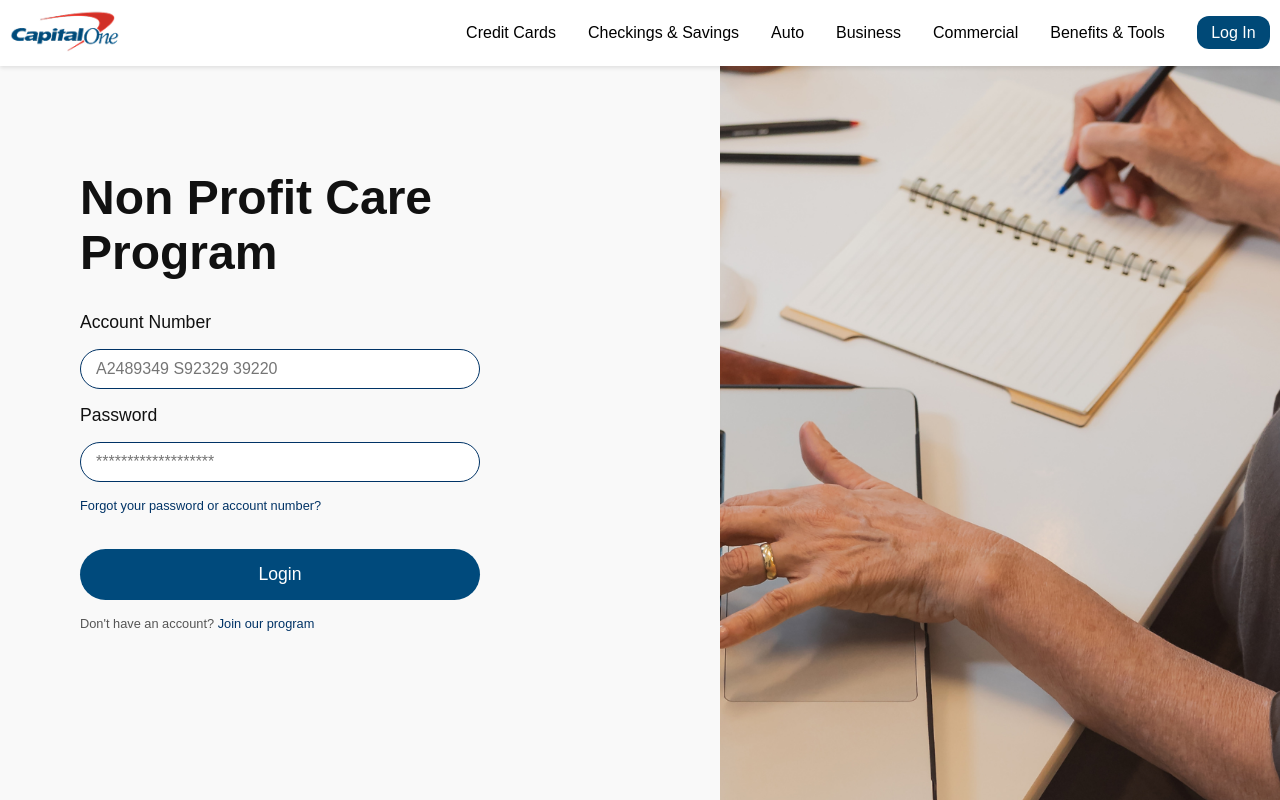
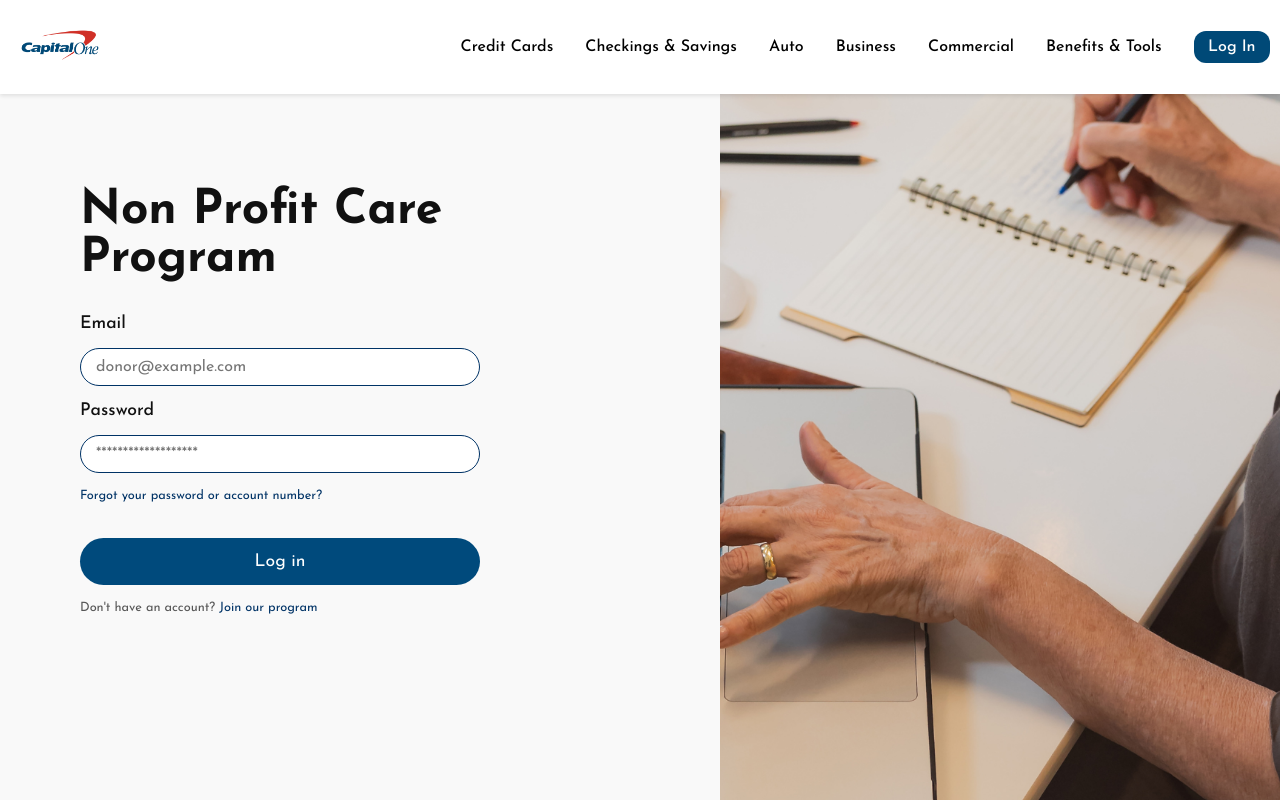
Before and after one commit to DGoyoS/hack25, a React (Create React App) app in the folder hack25/: page /login in a window 1280 px wide. Built offline with nearby package versions, Linux system fonts and the light colour scheme.

Commit message:
Log in
Log in compara con users.json

```diff
--- a/hack25/src/App.js
+++ b/hack25/src/App.js
@@ -1,20 +1,18 @@
 import React from "react";
 import { Routes, Route, Link } from "react-router-dom";
 import Home from "./HomePage/HomePageONG";
-import Page1 from "./Page1";
 import InfoNGO from "./InfoNGO/InfoNGO";
 import RegisterNGO from "./Register/RegisterNGO";
 import Login from "./Login/Login";
 import RegisterDonor from "./Register/RegisterDonor";
 import SelectPage from "./Select/Select";
+import PageCauses from "./PageCauses/PageCauses";
 
-import PageCauses from "./PageCauses/PageCauses";
 function App() {
   return (
     <div>
       <Routes>
         <Route path="/" element={<Home />} />
-        <Route path="/page1" element={<Page1 />} />
         <Route path="/InfoNGO" element={<InfoNGO />} />
         <Route path="/register-non-profit" element={<RegisterNGO />} />
         <Route path="/register" element={<RegisterDonor />} />
--- a/hack25/src/HomePage/HomePageONG.css
+++ b/hack25/src/HomePage/HomePageONG.css
@@ -1,3 +1,11 @@
+* {
+  font-family: 'Josefin Sans', sans-serif;
+}
+
+.spacer {
+  height: 100px;
+}
+
 .home-container {
   text-align: center;
 }
--- a/hack25/src/HomePage/HomePageONG.js
+++ b/hack25/src/HomePage/HomePageONG.js
@@ -7,6 +7,7 @@
   return (
     <>
       <Navbar />
+      <div className="spacer"></div>
       <div className="home-container">
         <div className="home-text-content">
           <h1 className="home-title">We know you care</h1>
--- a/hack25/src/InfoNGO/InfoNGO.css
+++ b/hack25/src/InfoNGO/InfoNGO.css
@@ -1,3 +1,7 @@
+* {
+  font-family: 'Josefin Sans', sans-serif;
+}
+
 .info-container {
   width: 90%;
   margin: 0 auto;
--- a/hack25/src/Login/Login.css
+++ b/hack25/src/Login/Login.css
@@ -1,6 +1,6 @@
 * {
   box-sizing: border-box;
-  font-family: 'Poppins', sans-serif;
+  font-family: 'Josefin Sans', sans-serif;
 }
 
 body {
--- a/hack25/src/Login/Login.js
+++ b/hack25/src/Login/Login.js
@@ -1,41 +1,73 @@
-import { Link } from "react-router-dom";
+import { Link, useNavigate } from "react-router-dom";
 import './Login.css';
 import Navbar from "../Navigation/Navbar";
+import users from "../users.json";
+import { useState } from "react";
 
 export default function Login() {
+
+  const [email, setEmail] = useState("");
+  const [password, setPassword] = useState("");
+  const navigate = useNavigate();
+
+  const handleSubmit = (e) => {
+    e.preventDefault();
+
+    // Buscar usuario con las credenciales dadas
+    const user = users.find(
+      (u) => u.email === email && u.password === password
+    );
+
+    if (!user) {
+      alert("Invalid email or password");
+      return;
+    }
+
+    // Redirigir según el valor de "money"
+    if (user.money === "1") {
+      navigate("/causes");  // Ruta si tiene dinero
+    } else {
+      navigate("/");  // Ruta si no tiene dinero
+    }
+  };
+
+
   return (
     <>
       <Navbar />
-      <div class="container">
-        <div class="left-section">
+      <div className="container">
+        <div className="left-section">
           <h1>Non Profit Care <br /> Program</h1>
 
-          <form id="loginForm">
-            <label for="accountNumber">Account Number</label>
+          <form id="loginForm" onSubmit={handleSubmit}>
+            <label htmlFor="accountNumber">Email</label>
             <input
               type="text"
               id="accountNumber"
-              placeholder="A2489349 S92329 39220"
+              placeholder="donor@example.com"
+              value={email}
+              onChange={(e) => setEmail(e.target.value)}
             />
 
-            <label for="password">Password</label>
+            <label htmlFor="password">Password</label>
             <input
               type="password"
               id="password"
               placeholder="*******************"
+              value={password}
+              onChange={(e) => setPassword(e.target.value)}
             />
             <small><a href="#">Forgot your password or account number?</a></small>
 
-            <button type="submit">Login</button>
+            <button type="submit">Log in</button>
             <small>
-              Don't have an account? <a href="#"></a>
-              <Link to="/select">Join our program</Link>
+              Don't have an account? <Link to="/select">Join our program</Link>
             </small>
           </form>
         </div>
 
-        <div class="right-section">
-          <img src={'/imgs/office.png'} alt="Wind turbine field"/>
+        <div className="right-section">
+          <img src={'/imgs/office.png'} alt="Office"/>
         </div>
       </div>
     </>
--- a/hack25/src/Navigation/Navbar.css
+++ b/hack25/src/Navigation/Navbar.css
@@ -1,3 +1,12 @@
+* {
+  font-family: 'Josefin Sans', sans-serif;
+}
+
+.navbar-logo img {
+  height: 70px !important;
+  width: 100px !important;
+}
+
 .navbar {
   display: flex;
   align-items: center;
@@ -5,13 +14,11 @@
   padding: .5rem 1rem;
   background: #fff;
   box-shadow: 0 2px 8px rgba(0,0,0,.1);
-  font-family: 'Josefin Sans', sans-serif;
-  position: relative;
-  position: fixed;        /* 🔥 La saca del flujo y la fija arriba */
+  position: fixed;
   top: 0;
   left: 0;
   width: 100%;
-  z-index: 1000;          /* 🔝 Encima del contenido */
+  z-index: 1000;
 
 }
 
--- a/hack25/src/Navigation/Navbar.js
+++ b/hack25/src/Navigation/Navbar.js
@@ -6,9 +6,10 @@
 const Navbar = () => (
 
   <nav className="navbar">
-    <div className="navbar-logo">
-      <img src={'/imgs/logo.png'}/>
-    </div>
+    <Link to="/" className="navbar-logo">
+      <img src="/imgs/logoCapOne.png" alt="Capital One"/>
+    </Link>
+
 
     <input type="checkbox" className="nav-toggle" />
     <label htmlFor="nav-toggle" className="hamburger">
--- a/hack25/src/Page1.js
+++ /dev/null
@@ -1,11 +0,0 @@
-import React from "react";
-import { Link } from "react-router-dom";
-
-export default function Page1() {
-  return (
-    <div style={{ textAlign: "center", marginTop: "100px" }}>
-      <h2>This is Page 1</h2>
-      <Link to="/"><button>Go Back Home</button></Link>
-    </div>
-  );
-}
--- a/hack25/src/PageCauses/PageCauses.css
+++ b/hack25/src/PageCauses/PageCauses.css
@@ -1,3 +1,7 @@
+* {
+  font-family: 'Josefin Sans', sans-serif;
+}
+
 /* 🔹 NAVBAR */
 .navbar {
   display: flex;
--- a/hack25/src/Register/Register.css
+++ b/hack25/src/Register/Register.css
@@ -1,9 +1,10 @@
 * {
   box-sizing: border-box;
-  font-family: 'Poppins', sans-serif;
+  font-family: 'Josefin Sans', sans-serif;
 }
 
 body {
+  font-family: 'Josefin Sans', sans-serif;
   margin: 0;
   background-color: #f9f9f9;
   color: #111;
--- a/hack25/src/Select/Select.css
+++ b/hack25/src/Select/Select.css
@@ -2,7 +2,7 @@
   box-sizing: border-box;
   margin: 0;
   padding: 0;
-  font-family: "Poppins", sans-serif;
+  font-family: 'Josefin Sans', sans-serif;
 }
 
 a {
```
